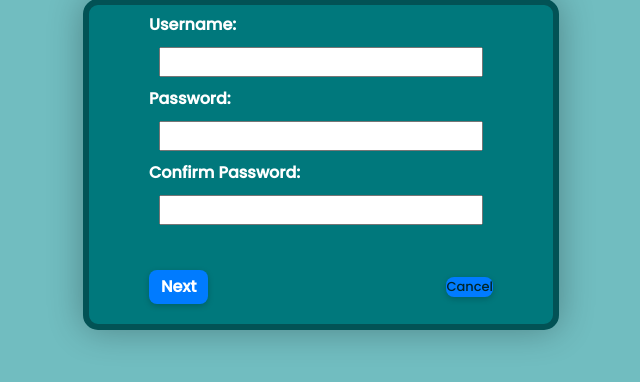
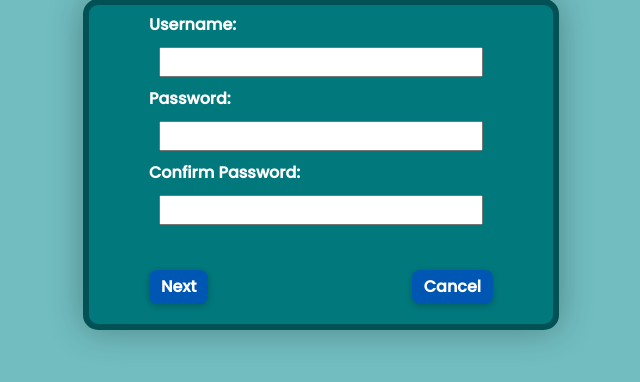
Before and after one commit to yahweh9/CSIT314-Mini-FYP, a Flask app: page /register_pin in a window 1280 px wide. Shown: the part 117-499 px from the top of the page, without its empty margins (319-959 px from the left). Run offline with Flask 3, Linux system fonts and the light colour scheme; some libraries are stand-ins or nearby versions.

Commit message:
Fixed cancel button, Added some functions to PINRequestEntity for CV

```diff
--- a/static/css/main.css
+++ b/static/css/main.css
@@ -708,57 +708,3 @@ body {
     align-items: center;
     margin-top: 20px;
 }
-
-/* Reuse main-btn styling for both buttons */
-.cancel-btn {
-    text-align: center;
-}
-
-.cancel-btn {
-    display: inline-block;
-    margin-left: 20px;
-    padding: 12px 30px;
-    background-color: #cccccc;
-    color: #333333;
-    font-size: 1rem;
-    font-weight: 600;
-    border-radius: 8px;
-    text-decoration: none;
-    transition: background-color 0.3s ease, transform 0.2s ease;
-}
-
-.cancel-btn:hover {
-    background-color: #999999;
-    transform: scale(1.05);
-}
-
-.form-actions {
-    display: flex;
-    justify-content: space-between;
-    align-items: center;
-    margin-top: 20px;
-}
-
-/* Reuse main-btn styling for both buttons */
-.main-btn {
-    padding: 12px 30px;
-    background-color: #007bff;
-    color: #ffffff;
-    font-size: 1rem;
-    font-weight: 600;
-    border-radius: 8px;
-    text-decoration: none;
-    border: none;
-    cursor: pointer;
-    transition: background-color 0.3s ease, transform 0.2s ease;
-}
-
-.main-btn:hover {
-    background-color: #0056b3;
-    transform: scale(1.05);
-}
-
-/* Cancel button inherits main-btn styling */
-.cancel-btn {
-    text-align: center;
-}
--- a/templates/register_pin.html
+++ b/templates/register_pin.html
@@ -31,8 +31,15 @@
             <input type="password" name="confirm_password" id="confirm_password">
         </div>
         <div class="form-actions">
-            <button type="submit" class="main-btn">Next</button>
-            <a href="{{ url_for('login_page') }}" class="main-btn cancel-btn">Cancel</a>
+            <button type="submit" class="main-btn">
+                Next
+            </button>
+            <button type="button" class="main-btn"
+                    onclick="window.location='{{ url_for('login_page') }}'">
+                Cancel
+            </button>
+
+
         </div>
     </form>
 </div>
```
Also changed, not shown: controllers/RequestController.py (+10 -37 lines), entities/PINRequestEntity.py (+38 -0 lines).
